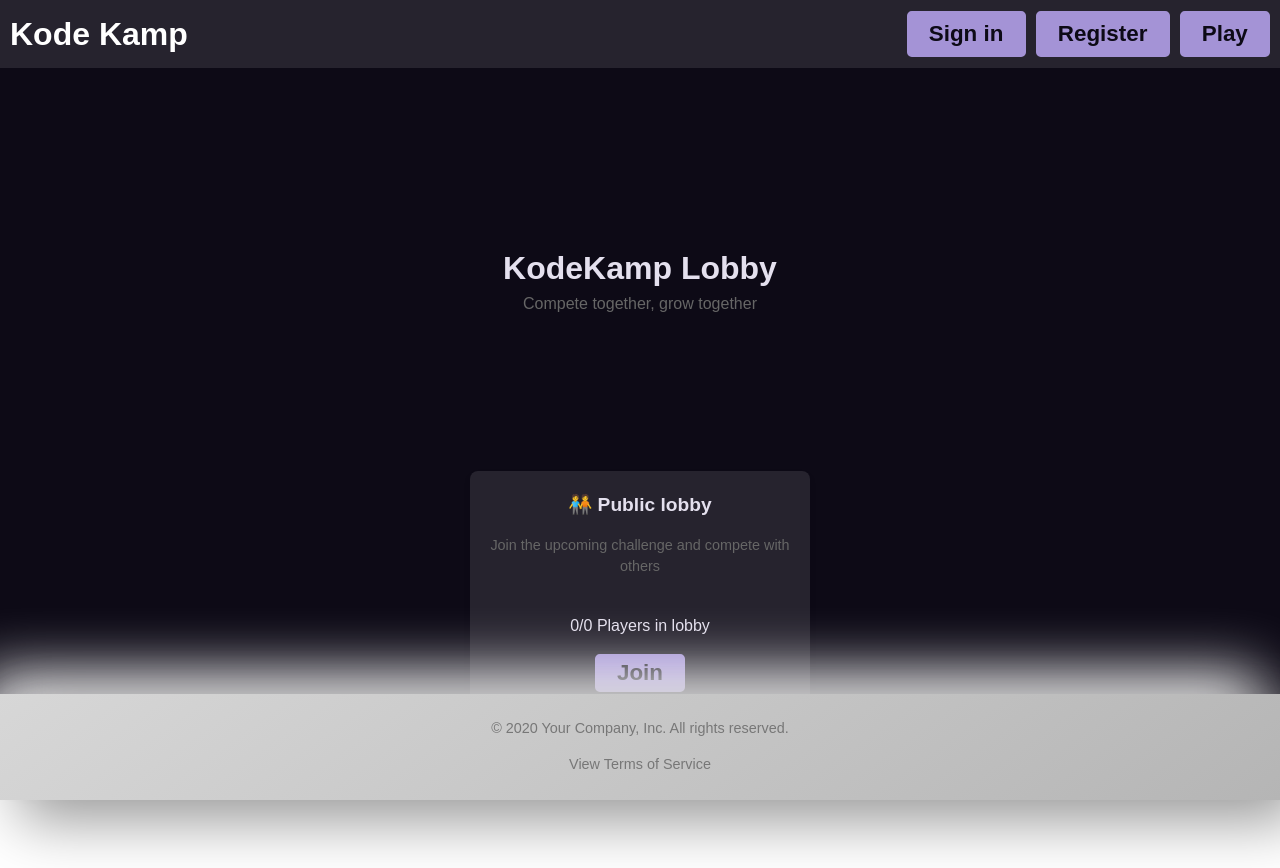
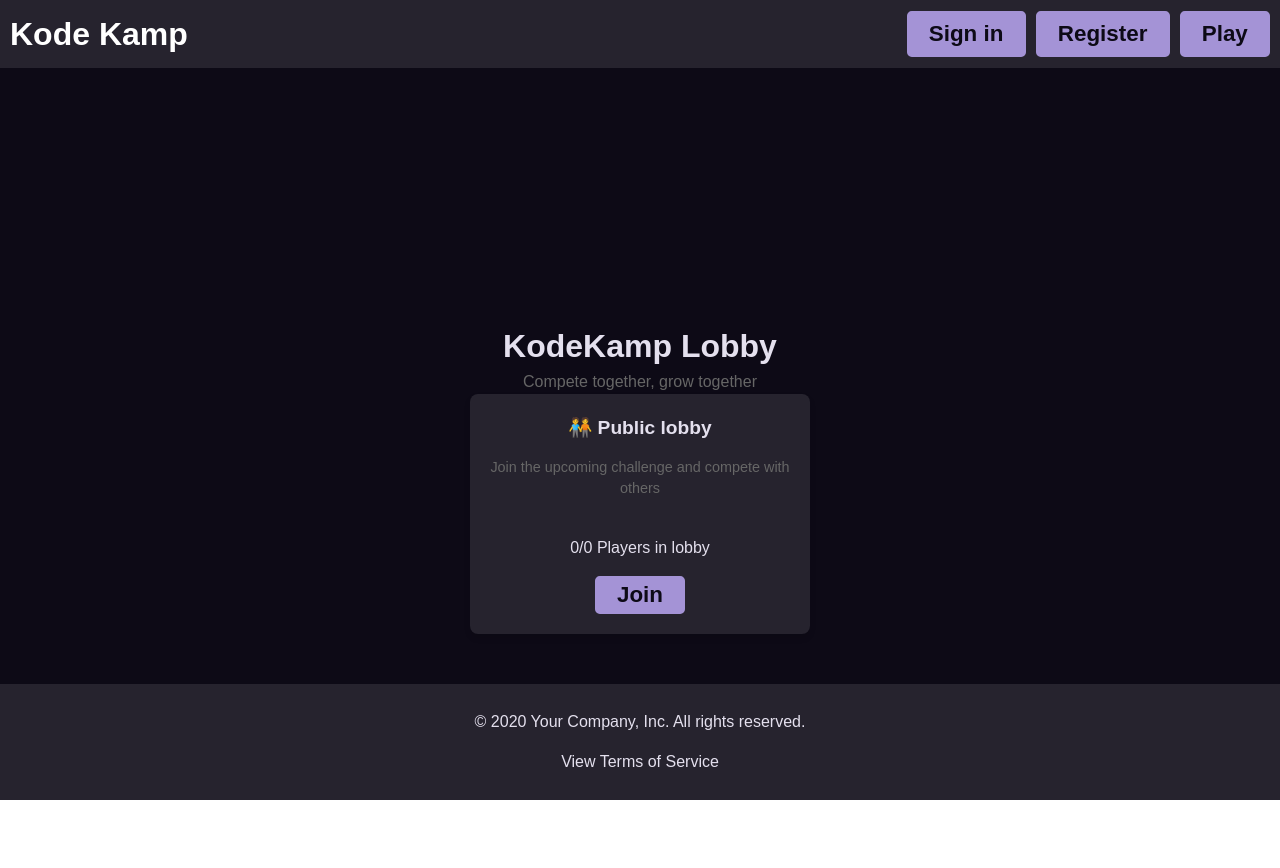
Before and after one commit to teevik/gruppe-8-prog2052-kode-kamp, a React (Vite) app in the folder frontend/: page / in a window 1280 px wide. Built offline with nearby package versions, Linux system fonts and the light colour scheme; no server answers; what @trpc/react-query would draw is missing.

Commit message:
last changes

```diff
--- a/frontend/src/const.ts
+++ b/frontend/src/const.ts
@@ -2,8 +2,4 @@ const REGISTER_ROUTE = "/register";
 const LOGIN_ROUTE = "/login";
 const ACCESS_TOKEN = "access_token";
 
-export {
-    REGISTER_ROUTE,
-    LOGIN_ROUTE,
-    ACCESS_TOKEN
-}
+export { REGISTER_ROUTE, LOGIN_ROUTE, ACCESS_TOKEN };
--- a/frontend/src/pages/landing/LandingPage.css
+++ b/frontend/src/pages/landing/LandingPage.css
@@ -12,7 +12,7 @@ body {
   display: flex;
   flex-direction: column;
   height: 100vh;
-  justify-content: space-evenly;
+  justify-content: center;
   text-align: center;
 }
 
--- a/frontend/src/pages/results/ResultsPage.css
+++ b/frontend/src/pages/results/ResultsPage.css
@@ -1,5 +1,5 @@
 .resultsPage {
-  text-align: center;
+  text-align: left;
   font-family: Arial, sans-serif;
   padding: 20px;
   background-color: var(--background-color);
@@ -131,21 +131,10 @@ header h2 {
 .resultsPlayAgain:hover {
   background-color: #444;
 }
+.buttonsContainer {
+  display: flex;
+  gap: 15px;
+  justify-content: right;
 
-footer {
-  font-size: 0.9em;
-  color: #777;
-  background: linear-gradient(145deg, #d7d7d7, #b5b5b5);
-  box-shadow:
-    20px 20px 60px #979797,
-    -20px -20px 60px #fbfbfb;
+  margin-top: 40px;
 }
-
-footer a {
-  color: #777;
-  text-decoration: none;
-}
-
-footer a:hover {
-  text-decoration: underline;
-}
--- a/frontend/src/pages/results/ResultsPage.tsx
+++ b/frontend/src/pages/results/ResultsPage.tsx
@@ -6,6 +6,7 @@ import { GAME_MODES } from "../../../../shared/const";
 import "./ResultsPage.css";
 import { Button } from "../../components/Button";
 import { calculatePoints } from "../../../../shared/functions";
+import { LinkButton } from "../../components/LinkButton";
 
 export interface ResultPageProps {
   scoreboard: Participant[] | undefined;
@@ -28,16 +29,10 @@ export default function ResultsPage({
 
   return (
     <div className="resultsPage">
-      <header>
-        <h1>KodeKamp</h1>
-        <p>Compete together, grow together</p>
-      </header>
       {/* Results section, placeholder for real one for now*/}
       <section className="resultsContainer">
         <h2>Results</h2>
-        <p>gamemode</p>
-        <h3>{gameMode}</h3>
-        {gameIsOver && <CountDown initialCounter={initialTimer} />}
+        {/* {gameIsOver && <CountDown initialCounter={initialTimer} />} */}
         <ul className="resultsList">
           {scoreboard &&
             scoreboard.map((score, index) => (
@@ -101,15 +96,19 @@ export default function ResultsPage({
               </li>
             ))}
         </ul>
+        <div className="buttonsContainer">
+          <LinkButton variant="secondary" to="/">
+            Home
+          </LinkButton>
+          <Button
+            onClick={() => {
+              location.reload();
+            }}
+          >
+            Play again
+          </Button>
+        </div>
       </section>
-      <button
-        className="resultsPlayAgain"
-        onClick={() => {
-          location.reload();
-        }}
-      >
-        Play again
-      </button>
       {/* TODO: add link to the "/"" page (landing) */}
     </div>
   );
```
